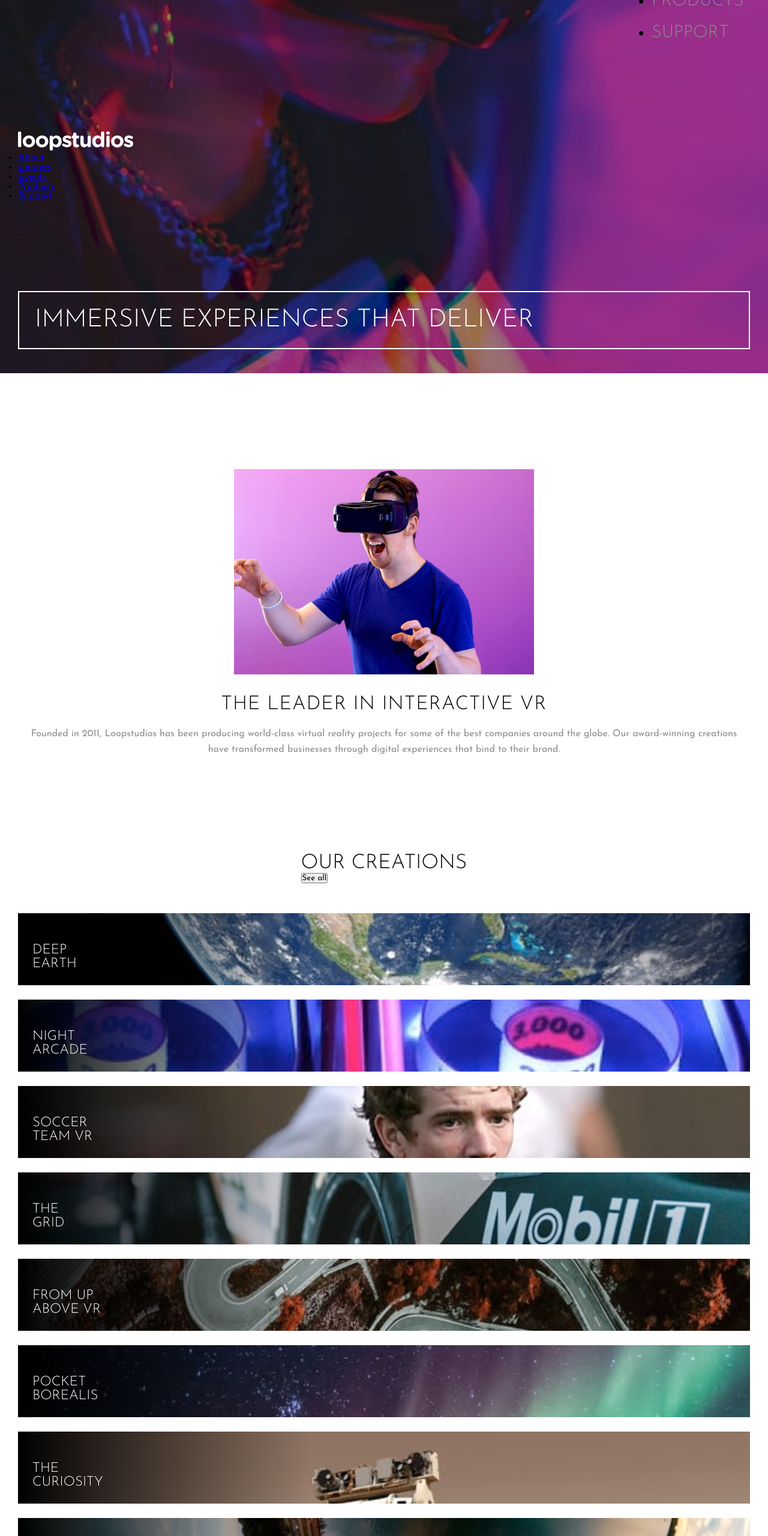
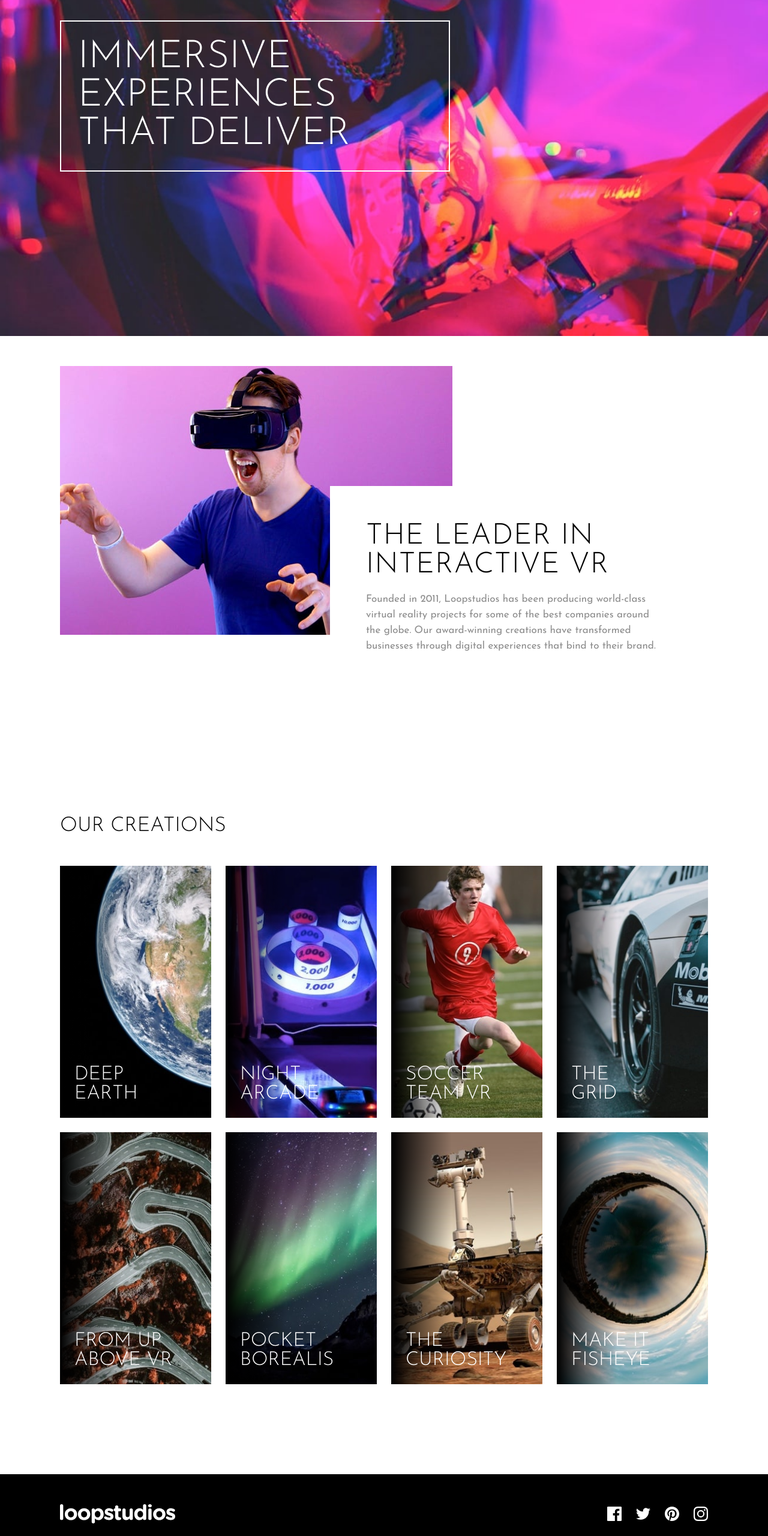
Before and after one commit to anuragc0des/Loopstudios-landing-page, a plain HTML site: page index.html in a window 1280 px wide. Shown: the part 240-2800 px from the top of the page at 60% size. Drawn offline with Linux system fonts and the light colour scheme.

Commit message:
Update style.css

```diff
--- a/style.css
+++ b/style.css
@@ -30,18 +30,18 @@
   background-repeat: no-repeat;
   background-size: cover;
   background-position: center;
-  padding: 40px 30px;
 
   display: flex;
   flex-direction: column;
-  gap: 150px;
 }
 
 /* Mobile Nav */
 .header .mobile-nav {
-  position: relative;
+  position: absolute;
+  top: 0;
+  left: 0;
   width: 100%;
-
+  padding: 40px 30px;
   display: flex;
   justify-content: space-between;
   align-items: center;
@@ -52,7 +52,12 @@
 }
 
 /* Mobile menu design */
-.hidden {
+
+.header .desktop-nav {
+  display: none;
+}
+
+.mobile-nav .mobile-hidden {
   display: none;
 }
 
@@ -106,9 +111,13 @@
 /* Heading */
 
 .header .heading {
-  min-width: 300px;
-  padding: 26px;
-  border: 2px solid var(--white);
+  position: relative;
+  min-height: 100vh;
+  display: flex;
+  flex-direction: column;
+  justify-content: center;
+  align-items: center;
+  padding: 0px 30px;
 }
 
 .heading h1 {
@@ -117,6 +126,8 @@
   text-transform: uppercase;
   color: var(--white);
   font-weight: 300;
+  border: 2px solid var(--white);
+  padding: 24px;
 }
 
 /* Section1 design */
@@ -195,6 +206,11 @@
   background-size: cover;
 }
 
+.sec2-gallary .gallary:hover {
+  opacity: 0.3;
+  transition: all 0.3s ease;
+}
+
 .gallary p {
   background-image: linear-gradient(
     to left,
@@ -245,7 +261,7 @@
   background-image: url(./images/mobile/image-fisheye.jpg);
 }
 
-.section2 .btn {
+.section2 .sec2-mobile-btn {
   margin: 0 auto;
   text-transform: uppercase;
   font-size: 14px;
@@ -259,7 +275,7 @@
   cursor: pointer;
 }
 
-.section2 .btn:hover {
+.section2 .sec2-mobile-btn:hover {
   color: var(--white);
   background-color: var(--black);
 }
@@ -311,3 +327,256 @@ footer .mobile-footer {
 .desktop-footer-copyright p {
   color: var(--dark-gray);
 }
+
+.sec2-desktop-btn {
+  display: none;
+}
+
+@media (min-width: 760px) {
+  .header .mobile-nav {
+    padding: 50px 100px;
+  }
+
+  .mobile-nav .logo {
+    height: 30px;
+  }
+
+  .header .heading {
+    /* max-width: 600px; */
+    padding: 0px 100px;
+  }
+
+  .heading h1 {
+    font-size: 4rem;
+  }
+
+  .section2 .sec2-gallary {
+    grid-template-columns: 1fr 1fr;
+  }
+}
+
+@media (min-width: 1024px) {
+  .header {
+    background-image: url(./images/desktop/image-hero.jpg);
+  }
+
+  .header .mobile-nav {
+    display: none;
+  }
+
+  .header .desktop-nav {
+    display: block;
+    position: absolute;
+    top: 0;
+    left: 0;
+    width: 100%;
+    padding: 40px 100px;
+    display: flex;
+    justify-content: space-between;
+    align-items: center;
+  }
+
+  .desktop-nav .desktop-menu ul {
+    display: flex;
+    gap: 30px;
+  }
+
+  .desktop-menu ul li {
+    font-size: 1.2rem;
+    list-style: none;
+  }
+
+  .desktop-menu ul li a {
+    color: var(--white);
+    text-decoration: none;
+    font-weight: 600;
+    cursor: pointer;
+  }
+
+  .desktop-menu ul li a:hover {
+    border-bottom: 2px solid var(--white);
+  }
+
+  .header .heading {
+    max-width: 850px;
+  }
+
+  .heading h1 {
+    font-size: 4rem;
+    padding: 28px;
+  }
+
+  .container .section1 {
+    position: relative;
+    padding: 50px 100px;
+    flex-direction: row;
+    align-items: flex-start;
+  }
+
+  .section1 .sec1-img-div {
+    position: absolute;
+    top: 50px;
+    left: 100px;
+    max-width: 500px;
+    height: 200px;
+  }
+
+  .section1 .sec1-text-div {
+    position: absolute;
+    background-color: var(--white);
+    top: 200px;
+    right: 100px;
+    max-width: 500px;
+    padding: 60px 0px 0px 60px;
+    text-align: left;
+  }
+
+  .sec1-text-div h2 {
+    font-size: 2rem;
+  }
+
+  .sec1-text-div p {
+    font-size: 15px;
+    padding: 0px 0px;
+  }
+
+  .container .section2 {
+    padding: 0px 100px 150px;
+  }
+
+  .section2 .sec2-mobile-btn {
+    display: none;
+  }
+
+  .section2 .sec2-nav {
+    width: 100%;
+    display: flex;
+    justify-content: space-between;
+    align-items: center;
+  }
+
+  .section2 .sec2-desktop-btn {
+    text-transform: uppercase;
+    font-size: 14px;
+    font-weight: 600;
+    letter-spacing: 4px;
+    padding: 12px 40px;
+    background-color: transparent;
+    border: 2px solid var(--dark-gray);
+    outline: none;
+    border-radius: 2px;
+    cursor: pointer;
+  }
+
+  .section2 .sec2-desktop-btn:hover {
+    color: var(--white);
+    background-color: var(--black);
+  }
+
+  .section2 .sec2-gallary {
+    grid-template-columns: 1fr 1fr 1fr 1fr;
+  }
+
+  .sec2-gallary .gallary {
+    width: 100%;
+    height: 420px;
+  }
+
+  .sec2-gallary .gal1 {
+    background-image: url(./images/desktop/image-deep-earth.jpg);
+  }
+
+  .sec2-gallary .gal2 {
+    background-image: url(./images/desktop/image-night-arcade.jpg);
+  }
+
+  .sec2-gallary .gal3 {
+    background-image: url(./images/desktop/image-soccer-team.jpg);
+  }
+
+  .sec2-gallary .gal4 {
+    background-image: url(./images/desktop/image-grid.jpg);
+  }
+
+  .sec2-gallary .gal5 {
+    background-image: url(./images/desktop/image-from-above.jpg);
+  }
+
+  .sec2-gallary .gal6 {
+    background-image: url(./images/desktop/image-pocket-borealis.jpg);
+  }
+
+  .sec2-gallary .gal7 {
+    background-image: url(./images/desktop/image-curiosity.jpg);
+  }
+
+  .sec2-gallary .gal8 {
+    background-image: url(./images/desktop/image-fisheye.jpg);
+  }
+
+  .gallary p {
+    font-size: 2rem;
+  }
+
+  footer .desktop-footer {
+    display: flex;
+    padding: 50px 100px;
+    flex-direction: column;
+    gap: 30px;
+  }
+
+  .desktop-footer .desktop-footer-top,
+  .desktop-footer-bottom {
+    width: 100%;
+    display: flex;
+    justify-content: space-between;
+    align-items: center;
+  }
+
+  .desktop-footer-top .desktop-footer-social-media ul {
+    display: flex;
+    align-items: center;
+    gap: 24px;
+  }
+
+  .desktop-footer-bottom .links ul {
+    width: 100%;
+    display: flex;
+    gap: 24px;
+    align-items: center;
+  }
+
+  .desktop-footer-bottom .links ul li {
+    list-style: none;
+  }
+
+  .desktop-footer-bottom .links ul li a {
+    text-decoration: none;
+    color: var(--white);
+  }
+
+  footer .mobile-footer {
+    display: none;
+  }
+}
+
+@media (min-width: 1280px) {
+  .section1 .sec1-img-div {
+    max-width: 800px;
+  }
+
+  .section1 .sec1-text-div {
+    top: 250px;
+    right: 180px;
+    max-width: 550px;
+    padding: 60px 0px 60px 60px;
+  }
+
+  .sec1-text-div h2 {
+    font-size: 3rem;
+  }
+
+  .sec1-text-div p {
+    font-size: 17px;
+  }
+}
```
